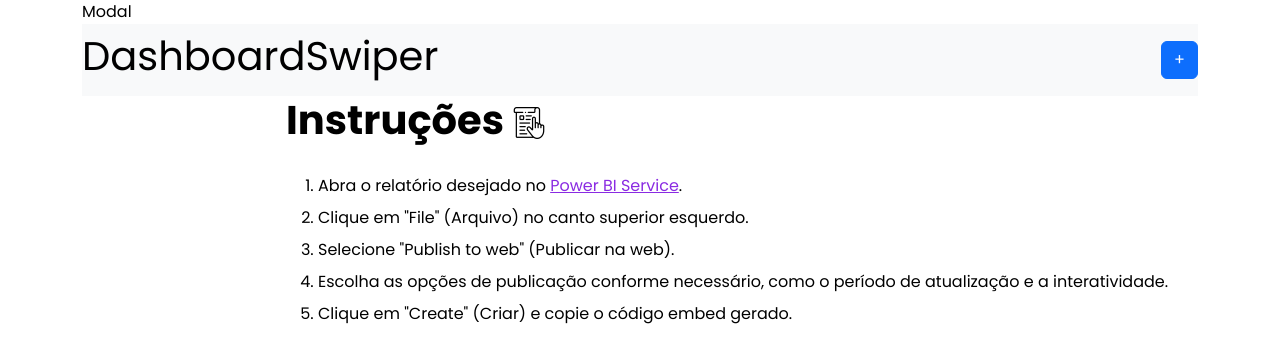
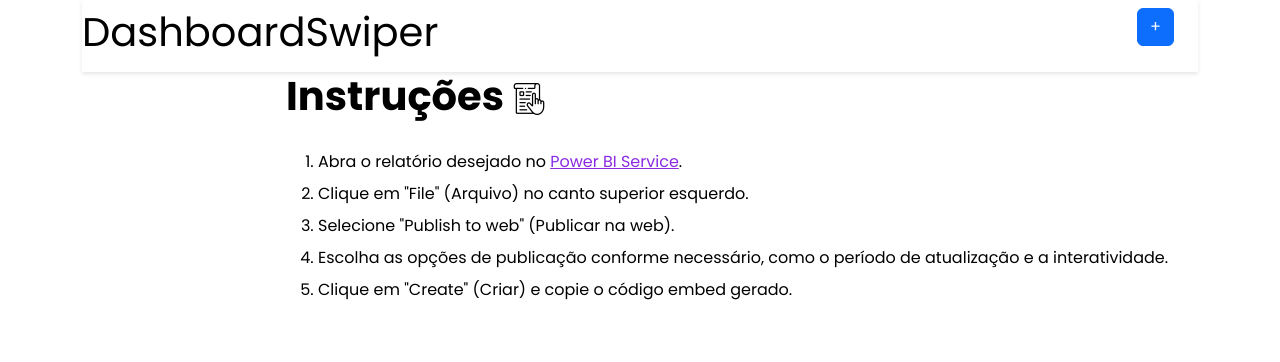
Before and after one commit to ErlisonGuaraves/Dashboard-swipper, a React (Vite) app: page / in a window 1280 px wide. Shown: the top 362 px of the page. Built offline with nearby package versions, Linux system fonts and the light colour scheme.

Commit message:
alteração no estilo do menu de navegação

```diff
--- a/src/App.jsx
+++ b/src/App.jsx
@@ -6,7 +6,7 @@ function App() {
 
   return (
     <div className="container">
-      <Modal/>
+      {/* <Modal/> */}
       <Navbar/>
       <Tutorial/>
     </div>
--- a/src/components/Navbar/index.jsx
+++ b/src/components/Navbar/index.jsx
@@ -1,21 +1,24 @@
-import Navbar from 'react-bootstrap/Navbar';
-import Button from 'react-bootstrap/Button';
-import Row from 'react-bootstrap/Row';
-import Col from 'react-bootstrap/Col';
-import "./Style.css"
+import Navbar from "react-bootstrap/Navbar";
+import Button from "react-bootstrap/Button";
+import Row from "react-bootstrap/Row";
+import Col from "react-bootstrap/Col";
+import "./Style.css";
 
-function MenuNavbar(){
+function MenuNavbar() {
   return (
-        <Navbar className="bg-body-tertiary justify-content-between">
-          <h1>DashboardSwiper </h1>
-          <Row className="w-100 justify-content-end">
+    <Navbar  style={{ boxShadow: "0 2px 4px rgba(0, 0, 0, 0.1)" }} className="justify-content-between" bg="white">
+      <Row className="w-100">
+        <Col>
+          <h1>DashboardSwiper</h1>
+        </Col>
         <Col xs="auto">
-                <Button type="submit" variant="primary">+</Button>
+          <Button type="submit" variant="primary">
+            +
+          </Button>
         </Col>
       </Row>
     </Navbar>
   );
-
 }
 
-export default MenuNavbar
+export default MenuNavbar;
```
Lines whose indentation alone changed are shown as unchanged.
